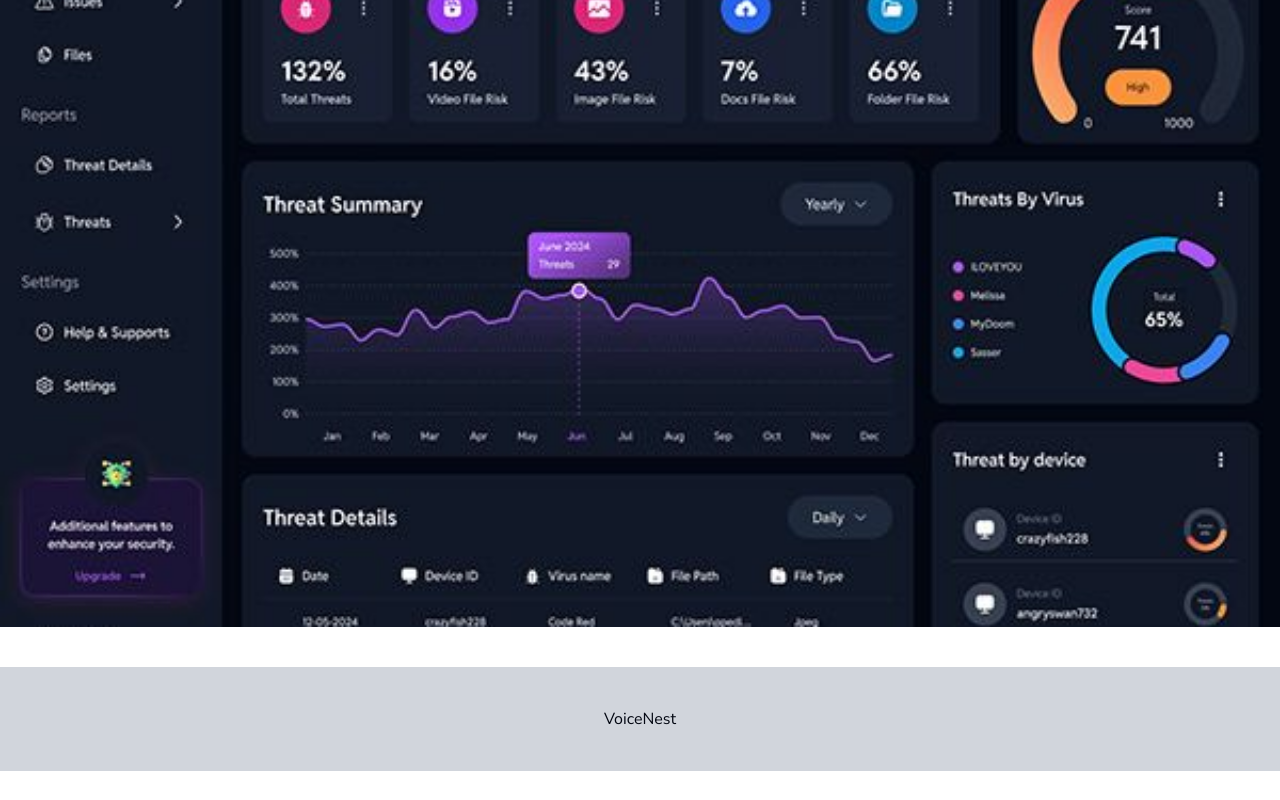
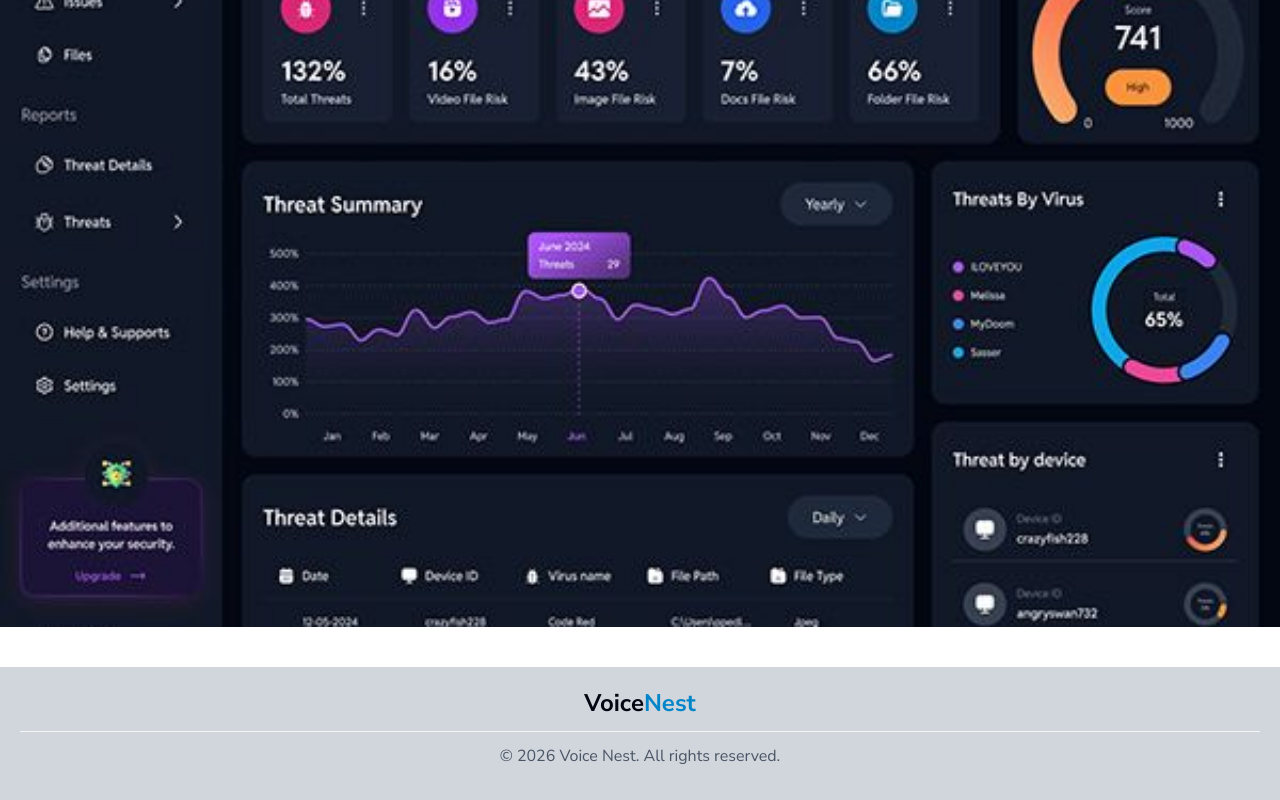
Before and after one commit to codebyjihad/VoiceNest, a Next.js app: page / in a window 1280 px wide. Shown: the part 1293-2093 px from the top of the page. Before the commit the page ends 2064 px from the top, so only its background shows below. Built offline with nearby package versions, Linux system fonts and the light colour scheme.

Commit message:
feat:create footer

```diff
--- a/components/Footer.tsx
+++ b/components/Footer.tsx
@@ -1,11 +1,15 @@
 import React from 'react'
 
 const Footer = () => {
+    const date = new Date()
   return (
-    <div className='p-10 bg-gray-300 dark:bg-black'>
+    <div className='p-5 bg-gray-300 dark:bg-black'>
         <div className='flex flex-col justify-center items-center'>
-             <div>
-                <p>Voice<span>Nest</span></p>
+             <div className='mb-3'>
+                <p className='text-foreground font-bold text-2xl'>Voice<span className='text-primary'>Nest</span></p>
+             </div>
+             <div className='border-t-1 w-full border-secondary text-center py-3'>
+                    <span className='text-gray-600'>© {date.getFullYear()} Voice Nest. All rights reserved.</span>
              </div>
         </div>
     </div>
```
